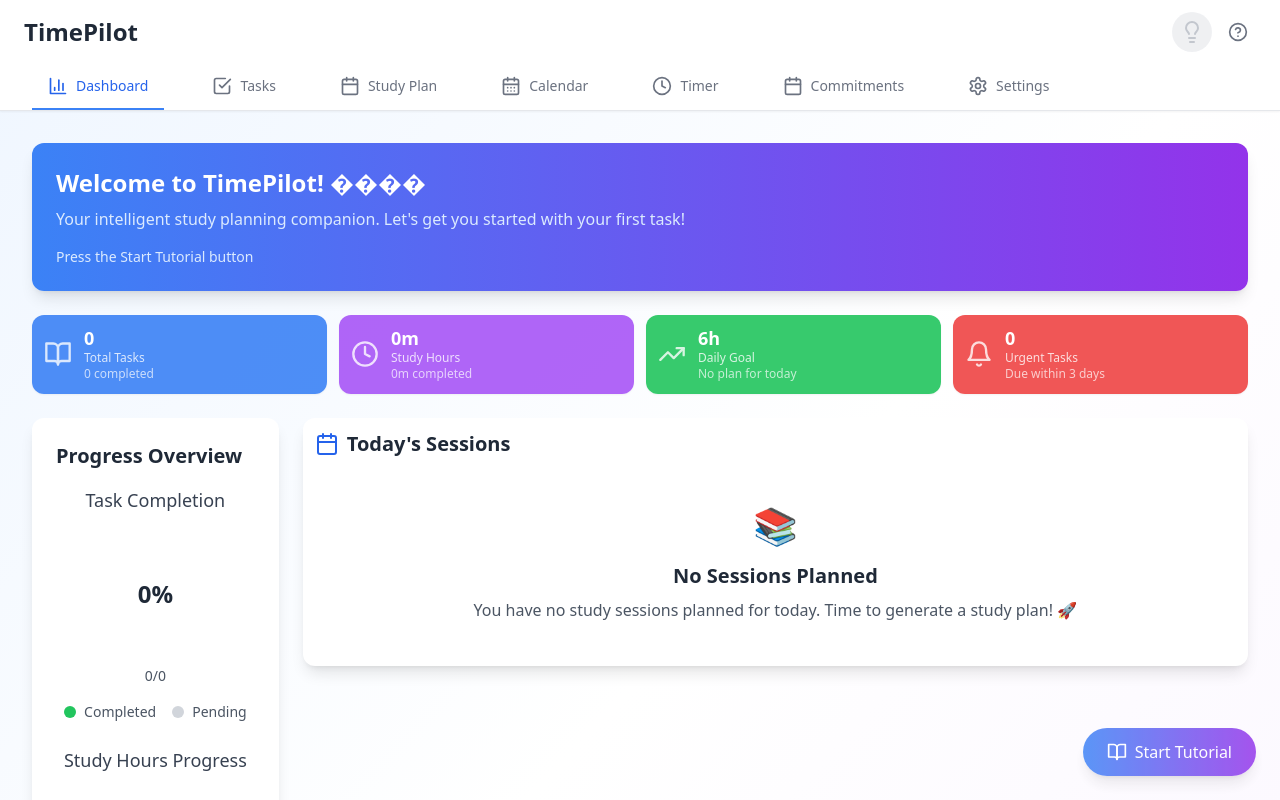
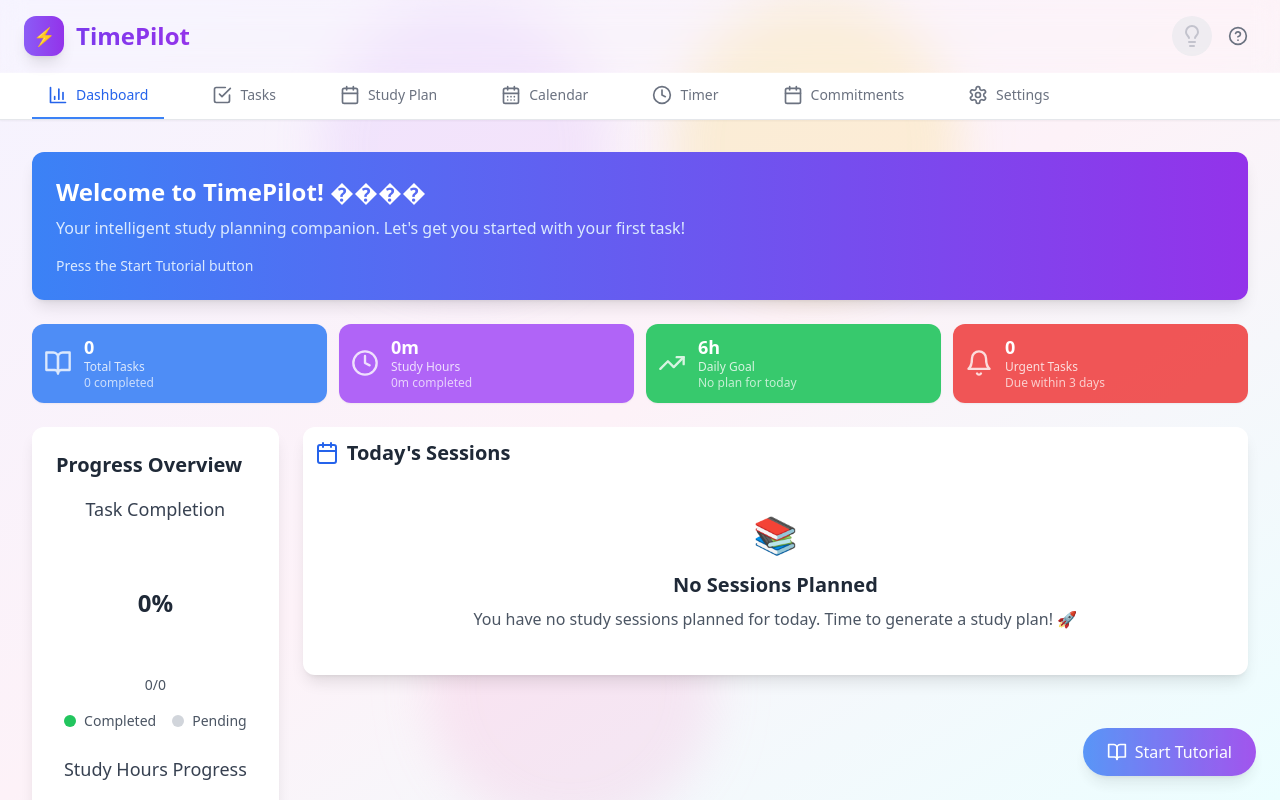
Before and after one commit to Justine-sudo-creator/TimePilot-Beta-, a React (Vite) app: page / in a window 1280 px wide. Shown: the top 800 px of the page. Built offline with nearby package versions, Linux system fonts and the light colour scheme.

Commit message:
Transform main app UI with modern vibrant design
cgen-25492d0b6dd04008854e29c2e4ddebc8

```diff
--- a/src/App.tsx
+++ b/src/App.tsx
@@ -1572,10 +1572,23 @@ function App() {
     return (
         <ErrorBoundary>
             <div className={`${darkMode ? 'dark' : ''}`}>
-                <div className="min-h-screen bg-gradient-to-br from-blue-50 via-white to-purple-50 dark:from-gray-900 dark:via-gray-950 dark:to-gray-900">
-                {/* Navbar/Header */}
-                <header className="w-full flex items-center justify-between px-4 sm:px-6 py-3 bg-white dark:bg-gray-900 shadow-md z-40">
-                    <div className="text-xl sm:text-2xl font-bold text-gray-800 dark:text-white">TimePilot</div>
+                {/* Animated background with particles */}
+                <div className="fixed inset-0 overflow-hidden pointer-events-none">
+                    <div className="absolute inset-0 bg-gradient-to-br from-violet-50 via-pink-50 to-cyan-50 dark:from-slate-900 dark:via-purple-900/20 dark:to-slate-900"></div>
+                    <div className="absolute top-0 left-1/4 w-72 h-72 bg-purple-300 rounded-full mix-blend-multiply filter blur-xl opacity-20 animate-blob"></div>
+                    <div className="absolute top-0 right-1/4 w-72 h-72 bg-yellow-300 rounded-full mix-blend-multiply filter blur-xl opacity-20 animate-blob animation-delay-2000"></div>
+                    <div className="absolute -bottom-8 left-1/3 w-72 h-72 bg-pink-300 rounded-full mix-blend-multiply filter blur-xl opacity-20 animate-blob animation-delay-4000"></div>
+                </div>
+
+                <div className="min-h-screen relative">
+                {/* Glassmorphic Header */}
+                <header className="w-full flex items-center justify-between px-4 sm:px-6 py-4 backdrop-blur-md bg-white/10 dark:bg-black/10 border-b border-white/20 dark:border-white/10 z-40 sticky top-0">
+                    <div className="flex items-center space-x-3">
+                        <div className="w-10 h-10 bg-gradient-to-r from-violet-500 to-purple-600 rounded-xl flex items-center justify-center shadow-lg">
+                            <span className="text-white font-bold text-lg">⚡</span>
+                        </div>
+                        <div className="text-xl sm:text-2xl font-bold bg-gradient-to-r from-violet-600 to-purple-600 bg-clip-text text-transparent">TimePilot</div>
+                    </div>
                     <div className="flex items-center space-x-2">
                         <button
                             className={`flex items-center rounded-full p-2 transition-colors z-50 ${
@@ -2113,7 +2126,7 @@ function App() {
                                                     onClick={() => window.open('https://paypal.me/yourusername', '_blank')}
                                                     className="flex items-center justify-center space-x-2 px-6 py-3 bg-gradient-to-r from-blue-500 to-indigo-500 text-white rounded-lg hover:from-blue-600 hover:to-indigo-600 transition-all duration-200 font-medium shadow-lg hover:shadow-xl"
                                                 >
-                                                    <span className="text-lg">💙</span>
+                                                    <span className="text-lg">����</span>
                                                     <span>PayPal</span>
                                                 </button>
                                                 <button
```
